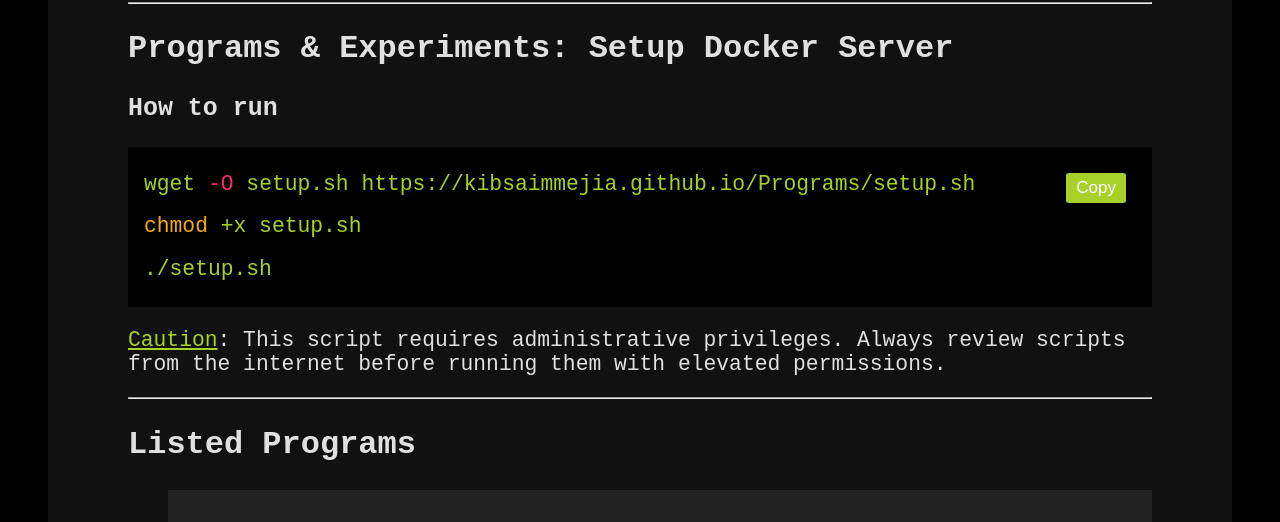
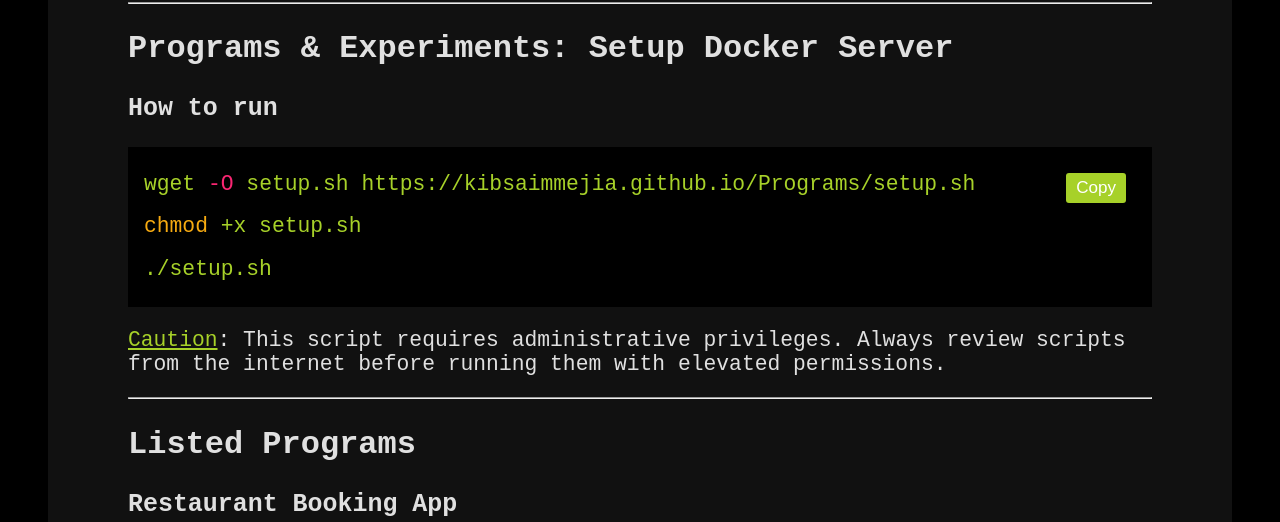
Before and after one commit to KibsaimMejia/Programs, a Jekyll site: the page built from index.md, in a window 1280 px wide. Shown: the part 629-1151 px from the top of the page. Built offline with Jekyll 4.4.1, drawn with Linux system fonts in a browser that asks for light colours; grey boxes are pictures that could not be loaded.

```diff
--- a/index.md
+++ b/index.md
@@ -25,7 +25,7 @@ chmod +x setup.sh
 
 ## Listed Programs
 
-- ### Restaurant Booking App
+### Restaurant Booking App
 
 ![Restaurant Booking App: Development](IMAGE_URL)
 
@@ -40,7 +40,7 @@ A user-friendly platform that enables customers to reserve tables at restaurants
 
 ## Listed Experiments
 
-- ### Random App
+### Random App
 
 ![Random: Development](IMAGE_URL)
 
```
